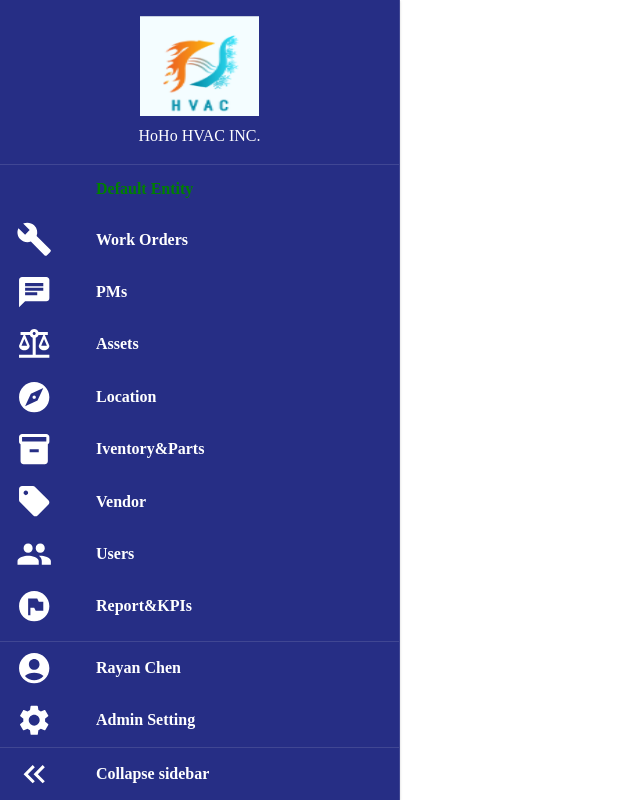
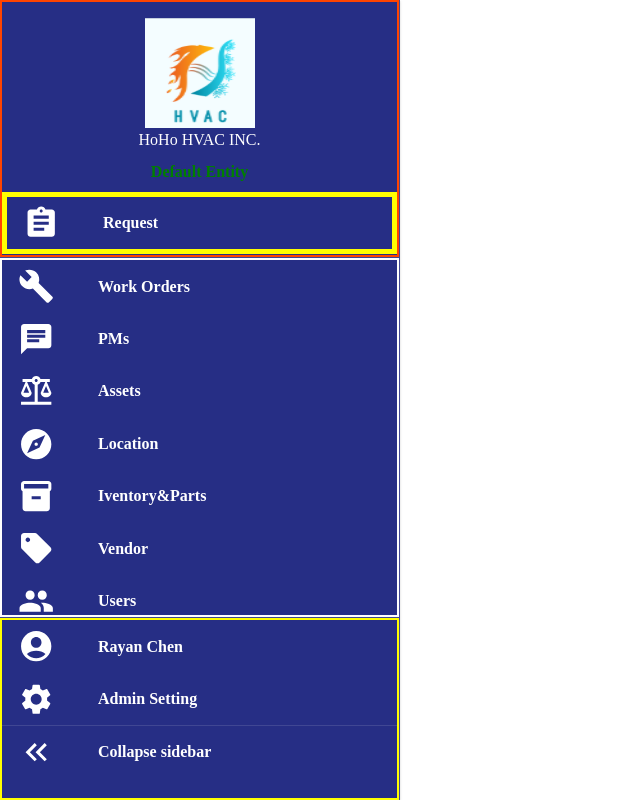
Before and after one commit to RayanCC/Booking-App, a React (Vite) app: page / in a window 1280 px wide. Shown: the whole page, without its empty margins (0-640 px from the left). Built offline with nearby package versions, Linux system fonts and the light colour scheme.

Commit message:
adjust layout division

```diff
--- a/src/components/layouts/LeftDrawer.tsx
+++ b/src/components/layouts/LeftDrawer.tsx
@@ -18,13 +18,13 @@ const LeftDrawer: FC<LeftDrawerProps> = ({ children = null, drawerWidth = 200 })
 					sx: {
 						width: drawerWidth,
 						boxSizing: 'border-box',
-						backgroundColor: theme => theme.palette.primary.main
+						backgroundColor: theme => theme.palette.primary.main,
+						maxHeight: '100vh',
 					}
 				}
 			}}
 			sx={{
-				width: drawerWidth,
-				flexShrink: 0
+				width: drawerWidth
 			}}
 		>
 			{children}
--- a/src/components/sidebar/SideBar.tsx
+++ b/src/components/sidebar/SideBar.tsx
@@ -24,16 +24,41 @@ const Sidebar: FC = () => {
 			<CompanyHeader />
 			<Divider />
 			{/* Feature List */}
+			<Box sx={{ border: '2px solid white', flex: 2, overflowY: 'scroll' }}>
+				<List sx={{ width: '100%' }} disablePadding>
+					{mainSection.map(item => (
+						<SideBarItem item={item} />
+					))}
+				</List>
+			</Box>
+			{/* Footer */}
+			<Divider />
+			<Box component='footer' sx={{ border: '2px solid yellow', flex: 1 }}>
+				<List sx={{ width: '100%' }} disablePadding>
+					{accountSection.map(item => (
+						<SideBarItem item={item} />
+					))}
+					{/*
+					<ListItem aria-label={t('auth.signOut')} component='div' disablePadding>
+					<LogoutButton />
+					</ListItem> */}
+				</List>
+				<Divider />
+				<SideBarItem item={{ title: 'Collapse sidebar', iconName: 'arrowLeft' }} />
+			</Box>
 			<Box
-				sx={{
-					display: 'flex',
-					flexDirection: 'column',
-					flex: '1',
-					overflowY: 'hidden',
-					maxHeight: 'calc(100vh - 150px)'
-				}}
+				sx={
+					{
+						// display: 'flex',
+						// flexDirection: 'column',
+						// flex: 1,
+						// overflowY: 'hidden',
+						// maxHeight: 'calc(100% - 150px)',
+						// border: '3px solid green'
+					}
+				}
 			>
-				<Box
+				{/* <Box
 					component='header'
 					sx={{
 						display: 'flex',
@@ -49,32 +74,7 @@ const Sidebar: FC = () => {
 							<SideBarItem item={item} />
 						))}
 					</List>
-				</Box>
-				{/* <FeatureList /> */}
-
-				<Box sx={{ flexGrow: 1 }}>
-					<List sx={{ width: '100%' }} disablePadding>
-						{mainSection.map(item => (
-							<SideBarItem item={item} />
-						))}
-					</List>
-				</Box>
-
-				{/* Footer */}
-				<Divider />
-				<Box component='footer'>
-					<List sx={{ width: '100%' }} disablePadding>
-						{accountSection.map(item => (
-							<SideBarItem item={item} />
-						))}
-						{/*
-					<ListItem aria-label={t('auth.signOut')} component='div' disablePadding>
-					<LogoutButton />
-					</ListItem> */}
-					</List>
-					<Divider />
-					<SideBarItem item={{ title: 'Collapse sidebar', iconName: 'arrowLeft' }} />
-				</Box>
+				</Box> */}
 			</Box>
 		</LeftDrawer>
 	)
--- a/src/components/sidebar/components/CompanyHeader.tsx
+++ b/src/components/sidebar/components/CompanyHeader.tsx
@@ -1,9 +1,19 @@
-import { Stack, Box, Typography } from '@mui/material'
+import { Stack, Box, Typography, List, Divider } from '@mui/material'
 import type { FC } from 'react'
+import { requestSection } from '../constants'
+import SideBarItem from './SideBarItem'
 
 export const CompanyHeader: FC = () => (
-	<Stack alignItems='center' spacing={1} py={2}>
-		<Box component='img' src='/logo.png' alt='logo' sx={{ height: 100, width: '30%' }} />
+	<Stack alignItems='center' pt={2} sx={{ border: '2px solid #f40', flex: 1 }}>
+		{/* <Box component='img' src='/logo.png' alt='logo' sx={{ height: 100, width: '30%' }} /> */}
+		<Box component='img' src='/logo.png' alt='logo' sx={{ maxWidth: 150, aspectRatio: 1 }} />
 		<Typography>HoHo HVAC INC.</Typography>
+		<Typography sx={{ fontWeight: 'bold', color: 'green', py: 1 }}>Default Entity</Typography>
+		<List sx={{ width: '100%', border: '5px solid yellow' }} disablePadding>
+			{requestSection.map(item => (
+				<SideBarItem item={item} />
+			))}
+		</List>
+		<Divider />
 	</Stack>
 )
--- a/src/components/sidebar/components/SideBarItem.tsx
+++ b/src/components/sidebar/components/SideBarItem.tsx
@@ -1,4 +1,4 @@
-import { ListItem, ListItemButton, ListItemIcon, ListItemText, Typography } from '@mui/material'
+import { ListItem, ListItemButton, ListItemIcon, ListItemText } from '@mui/material'
 import { iconMapping } from '../constants'
 import type { FC } from 'react'
 import type { SideBarItem } from '../types'
@@ -20,7 +20,6 @@ const SideBarItem: FC<SideBarItemProps> = ({ item }) => {
 							sx: {
 								fontWeight: 'bold',
 								ml: theme => theme.spacing(3),
-								color: title === 'Default Entity' ? 'green' : 'inherit'
 							} // spacing text margin left 8*3 px
 						}
 					}}
--- a/src/components/sidebar/constants.tsx
+++ b/src/components/sidebar/constants.tsx
@@ -17,7 +17,6 @@ import type { SideBarItem } from './types'
 import { ReactNode } from 'react'
 
 export const requestSection: SideBarItem[] = [
-	{ title: 'Default Entity' },
 	{ title: 'Request', iconName: 'assignment' }
 ]
 
--- a/src/components/sidebar/types.ts
+++ b/src/components/sidebar/types.ts
@@ -1,5 +1,5 @@
 export type SideBarItem = {
 	title: string
-	iconName?: string
+	iconName: string
 	path?: string // navigation path
 }
```
